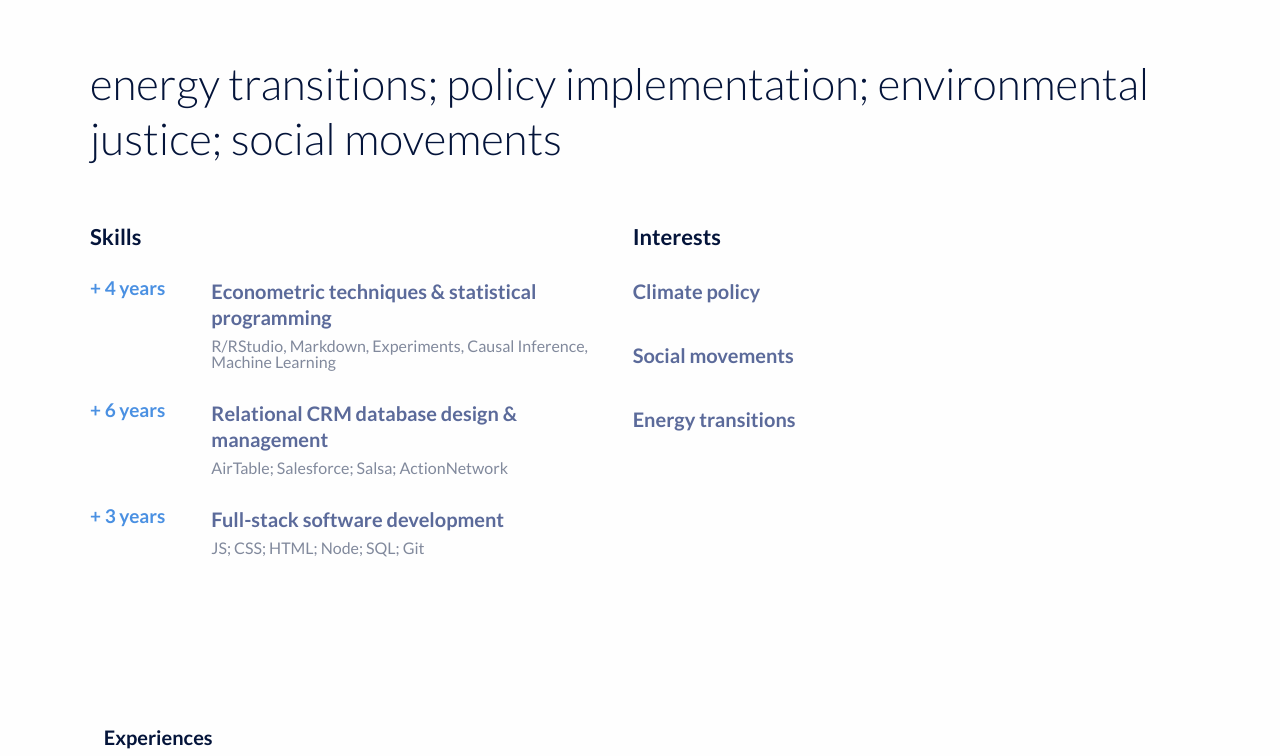
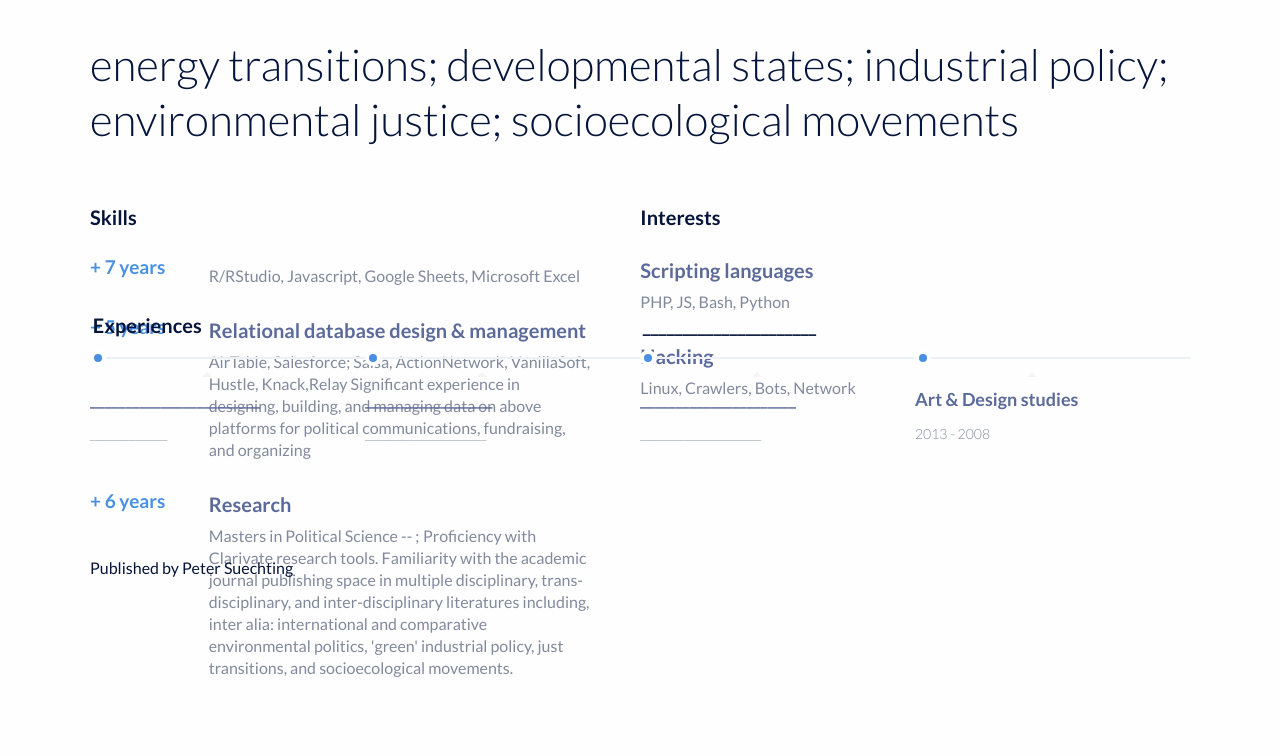
Before and after one commit to jdnricardo/jdnricardo.github.io, a plain HTML site: page index.html in a window 1280 px wide. Shown: the part 187-943 px from the top of the page. After the commit the page ends 866 px from the top, so only its background shows below. Drawn offline with Linux system fonts and the light colour scheme.

Commit message:
Revert "Finally put in time: service-able, but still lacking version, of the personal website is up and running."
This reverts commit cc9602caf3b5117e4cb1e20aca8e5e8a5116a664.

```diff
--- a/index.html
+++ b/index.html
@@ -10,99 +10,115 @@
 	<div class="container">
 		<div class="hero">
 			<h1 class="name"><strong>Peter</strong> Suechting</h1>
-            <span class="job-title">Research, Data, & Analysis</span>
-            <span class="email">psuechti@uoregon.edu</span>
-            <span class="address">Eugene, OR 97401</span>
-            <h2 class="lead"> energy transitions; policy implementation; environmental justice; social movements</h2>
+			<span class="job-title">Research, Data, and Analysis</span>
+			<span class="email">psuechting@gmail.com</span>
+
+			<h2 class="lead"> energy transitions; developmental states; industrial policy; environmental justice; socioecological movements </h2>
 		</div>
 	</div>
 
-    <div class="meta-container">
 <!-- Skills and interest section -->
 	<div class="container">
+
 		<div class="sections">
 			<h2 class="section-title">Skills</h2>
+
 			<div class="list-card">
-                    <span class="exp" ondblclick="toggleFullText()">+ 4 years</span>
+				<span class="exp">+ 7 years</span>
 				<div>
-                        <h3>Econometric techniques & statistical programming</h3>
-                        <span>R/RStudio, Markdown, Experiments, Causal Inference, Machine Learning</span>
+					<h3></h3>
+					<span>R/RStudio, Javascript, Google Sheets, Microsoft Excel </span>
 				</div>
 			</div>
+
+			<div class="list-card">
+				<span class="exp">+ 5 years</span>
+				<div>
+					<h3>Relational database design & management</h3>
+					<span>AirTable, Salesforce; Salsa, ActionNetwork, VanillaSoft, Hustle, Knack,Relay </span>
+					<span>Significant experience in designing, building, and managing data on above platforms for political communications, fundraising, and organizing</span>
+				</div>
+			</div>
+
 			<div class="list-card">
 				<span class="exp">+ 6 years</span>
 				<div>
-                        <h3>Relational CRM database design & management</h3>
-                        <span>AirTable; Salesforce; Salsa; ActionNetwork</span>
+					<h3>Research</h3>
+					<span>Masters in Political Science -- ;</span>
+					<span>Proficiency with Clarivate research tools. Familiarity with the academic journal publishing space in multiple disciplinary, trans-disciplinary, and inter-disciplinary literatures including, inter alia: international and comparative environmental politics, 'green' industrial policy, just transitions, and socioecological movements. </span>
 				</div>
 			</div>
-                <div class="list-card">
-                    <span class="exp" ondblclick="toggleFullText()">+ 3 years</span>
-                    <div>
-                        <h3>Full-stack software development</h3>
-                        <span>JS; CSS; HTML; Node; SQL; Git</span>
-                    </div>
-                </div>
+
+
 		</div>
 		<div class="sections">
 				<h2 class="section-title">Interests</h2>
+
 				<div class="list-card">
 					<div>
-                        <h3>Climate policy</h3>
-                        <span></span>
+						<h3>Scripting languages</h3>
+						<span>PHP, JS, Bash, Python</span>
 					</div>
 				</div>
+
 				<div class="list-card">
 					<div>
-                        <h3>Social movements</h3>
-                        <span></span>
-                    </div>
-                </div>
-                <div class="list-card">
-                    <div>
-                        <h3>Energy transitions</h3>
-                        <span></span>
-                    </div>
+						<h3>Hacking</h3>
+						<span>Linux, Crawlers, Bots, Network</span>
 					</div>
 				</div>
 		</div>
 	</div>
 
-    <br><br>
+	<!-- Timeline -->
 
-    <!-- Timeline -->
 	<div class="container">
-        <div class="timeline-container">
 		<ol class="timeline">
 		  <li>
 		    <p class="line">Experiences</p>
 		    <span class="point"></span>
 		    <p class="description">
-                        The Public Interest Network
+		      ________________________
 		    </p>
-                    <span class="date">08/2015-07/2016</span>
+		    <span class="date">______________</span>
+		  </li>
+
+		  <li>
+		    <span class="point"></span>
+		    <p class="description">
+		     __________________
+		    </p>
+		    <span class="date">______________________</span>
+		  </li>
+
+		  		  <li>
+		    <p class="line">______________________</p>
+		    <span class="point"></span>
+		    <p class="description">
+		      ______________________
+		    </p>
+		    <span class="date">______________________</span>
+		  </li>
+
+		  		  <li>
+		    <span class="point"></span>
+		    <p class="description">
+		      Art & Design studies
+		    </p>
+		    <span class="date">2013 - 2008</span>
 		  </li>
 		</ol>
-        </div>
+
 	</div>
 
-    <footer class="footer">
-        <span style="font-size: 16px;">Published by Peter Suechting</a></span>
+
+	<br><br>
+
+
+	<footer class="container">
+		<span style="font-size: 16px; margin-top: ">Published by Peter Suechting</a></span>
 	</footer>
 
-<script>
-function toggleFullText(element) {
-    // Check if the element has a "show" class
-    if (element.classList.contains(".show")) {
-        // If it has the "show" class, hide the full text
-    	console.log(element.classList.remove(".show"));
-
-    } else {
-        // If it doesn't have the "show" class, show the full text
-        console.log(element.classList.add(".show"));
-    }
-}
-</script>
 
 </body>
 </html>
--- a/styles.css
+++ b/styles.css
@@ -82,27 +82,10 @@ div , footer {
 	box-sizing: border-box;
 }
 
-footer {
-	margin-left: 2%;
-	margin-top: 97%;
-}
 /* Reset ends */
 
 
 /*Hero section*/
-.meta-container {
-	position: relative;
-	display: block;
-	height: 400%;
-	width: 100%;
-}
-
-.timeline-container {
-	max-width: 98%;
-	margin-top: 60%;
-	height: auto;
-	margin: auto;
-}
 
 .container {
 	max-width: 1100px;
@@ -141,10 +124,6 @@ h1.name {
 	margin-top: 10px;
 }
 
-.address {
-	display: inline-block;
-}
-
 .lead {
 	font-size: 44px;
 	font-weight: 300;
@@ -154,71 +133,39 @@ h1.name {
 
 /*hero ends*/
 
-/*skills & interests*/
+/*skills & intrests*/
 
 .sections {
 	vertical-align: top;
-	display: inline-flex;
-	width: 49%;
-	flex-direction: column;
-	flex-wrap: nowrap;
+	display: inline-block;
+	width: 49.7%;
+	height: 50px;
 }
 
 .section-title {
-	font-size: 22px;
+	font-size: 20px;
 	font-weight: 600;
 	margin-bottom: 15px;
-	display: inherit;
-	width: inherit;
 }
 
 .list-card {
-	margin: 15px 0;
-	/* height: 100px; */
-	/* overflow: hidden; */
-	/* white-space: nowrap; */
-	/* text-overflow: ellipsis; */
-	display: inline-flex;
-	/* text-wrap: wrap; */
-	width: 95%;
-	/* flex-wrap: nowrap; */
-	justify-content: flex-start;
-	align-content: flex-end;
-	align-items: flex-start;
-}
-
-.list-card .show {
-	height: auto;
-	display: inline-block;
-	overflow: visible;
-	white-space: normal;
+	margin: 30px 0;
 }
 
 .list-card .exp , .list-card div{
-	display: inline-flex;
-	/* display: inline-block; */
+	display: inline-block;
 	vertical-align: top;
-	flex-direction: column;
-	/* flex-wrap: wrap; */
-	align-content: flex-start;
-	justify-content: flex-start;
-	align-items: flex-start;
-	/* flex-shrink: inherit; */
 }
 
 .list-card .exp {
-    /* width: fit-content; */
-}
-
-.list-card .exp {
-	margin-right: 8px;
+	margin-right: 15px;
 	color: #4A90E2;
 	font-weight: 600;
-	width: 29%;
+	width: 100px;
 }
 
 .list-card div {
-	width: 100%;
+	width: 70%;
 }
 
 .list-card h3 {
@@ -227,22 +174,12 @@ h1.name {
 	color: #5B6A9A;
 	line-height: 26px;
 	margin-bottom: 8px;
-	/* overflow: visible; */
-	/* text-overflow: unset; */
-	/* width: inherit; */
-	display: inline-flex;
-	/* flex-wrap: wrap; */
-	align-content: flex-start;
-	justify-content: flex-start;
-	align-items: flex-start;
 }
 
 .list-card div span {
 	font-size: 16px;
 	color: #81899C;
-	width:  inherit;
-	display: inherit;
-	flex-wrap: nowrap;
+	line-height: 22px;
 }
 
 /*skill and interests ends*/
@@ -265,6 +202,7 @@ h1.name {
 	vertical-align: top;
 	border-radius: 10px;
 	text-align: center;
+	padding-top: 50px
 }
 
 .card-active , .card:hover{
@@ -332,8 +270,8 @@ ol {
 	margin: 100px 0;
 	height: 2px;
 	background: #EEF0F7;
+
 }
-
 ol::before,
 ol::after {
 	content: "";
@@ -397,7 +335,6 @@ li .description {
   line-height: 25px;
   color: #5B6A9A;
 }
-
 .description::before {
   content: '';
   width: 0;
@@ -435,14 +372,9 @@ li .description {
 	.container {
 		padding: 15px;
 		margin: 0px auto;
-		position: relative;
 	}
 	.cards {
 		margin-top: 250px;
-	}
-
-	.footer {
-		margin-top: 80%;
 	}
 }
 
@@ -474,19 +406,9 @@ li .description {
 		background-color: rgba(0,0,0,0);
 	}
 
-	.timeline-container {
-        margin-top: 70%; /* Adjust this value as needed */
-		max-width: 95%;
-    }
-
 	.timeline li{
-	  display: relative;
 		margin-top: 70px;
 		height: 150px;
-	}
-
-	.footer {
-		margin-top: 100%;
 	}
 }
 
@@ -503,13 +425,9 @@ li .description {
 		float: left;
 	}
 
-	.timeline {
+	.timeline{
 		display: none;
-	}
-
-	.timeline-container {
-        display: none; /* Hide the timeline on small screens */
-    }
+		}
 
 	.job-title {
 		position: absolute;
@@ -525,11 +443,11 @@ li .description {
 		line-height: 28px;
 	}
 	.container {
-		margin: 5px;
+		margin: 0px;
 		padding: 0 15px;
 	}
 	footer {
-		margin-top: 98%;
+		margin-top: 2050px;
 	}
 	}
 
```
Also changed, not shown: 2 other files. Lines whose indentation alone changed are shown as unchanged.
